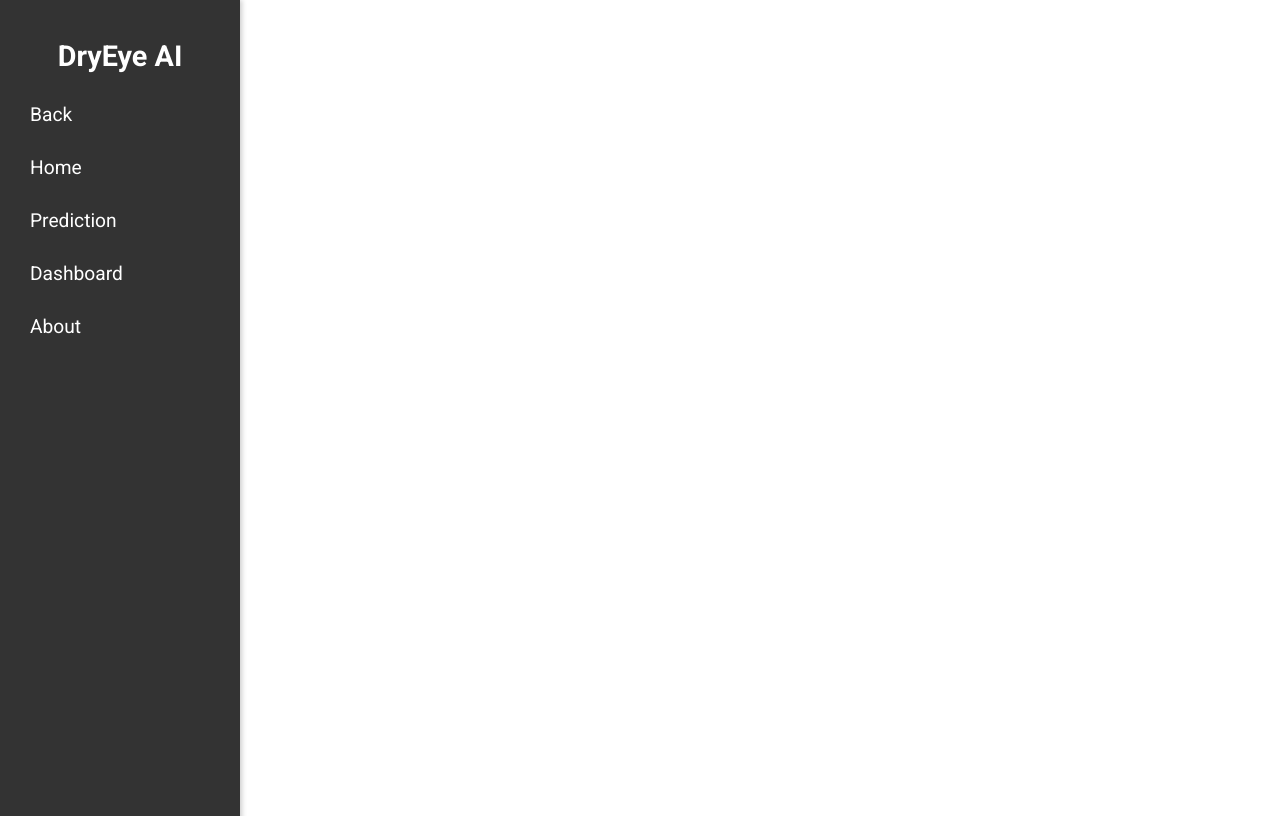
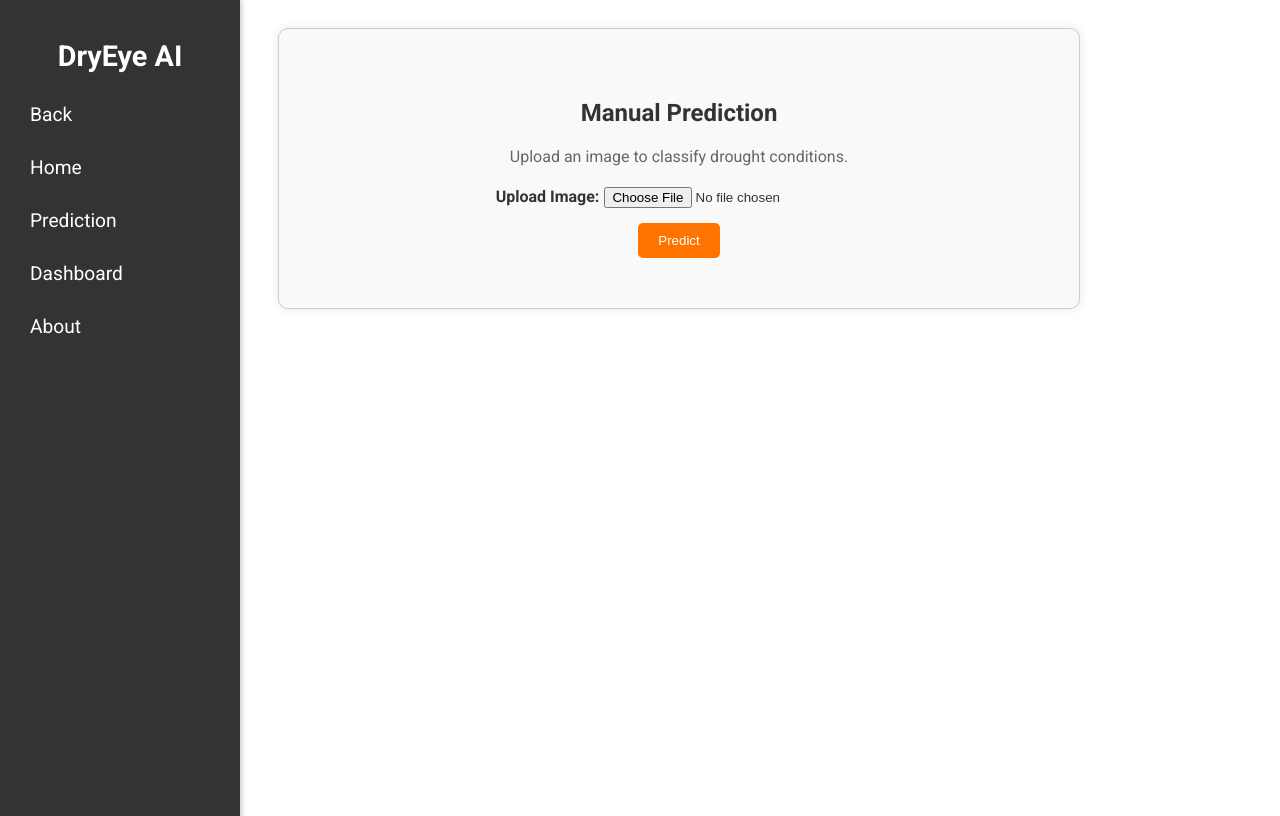
Before and after one commit to burhan-dahod/DryEye, a React (Create React App) app in the folder dryeye-ai/dryeye/frontend/: page /manual in a window 1280 px wide. Built offline with nearby package versions, Linux system fonts and the light colour scheme.

Commit message:
manual prediction cv

```diff
--- a/dryeye-ai/dryeye/frontend/package.json
+++ b/dryeye-ai/dryeye/frontend/package.json
@@ -6,6 +6,7 @@
     "@testing-library/jest-dom": "^5.17.0",
     "@testing-library/react": "^13.4.0",
     "@testing-library/user-event": "^13.5.0",
+    "browser-image-compression": "^2.0.2",
     "react": "^18.3.1",
     "react-dom": "^18.3.1",
     "react-router-dom": "^6.26.0",
--- a/dryeye-ai/dryeye/frontend/src/pages/App.js
+++ b/dryeye-ai/dryeye/frontend/src/pages/App.js
@@ -6,6 +6,7 @@ import Home from "./Home";
 import Prediction from "./Prediction";
 import Dashboard from "./Dashboard";
 import AutomaticPrediction from "./AutomaticPrediction";
+import ManualPage from './ManualPage';
 
 import "./App.css";
 
@@ -23,6 +24,8 @@ function App() {
             <Route path="/home" element={<Home />} />
             <Route path="/prediction" element={<Prediction />} />
             <Route path="/dashboard" element={<Dashboard />} />
+            <Route path="/manual" element={<ManualPage />} /> {/* Add route for ManualPage */}
+
             <Route
               path="/automatic-prediction"
               element={<AutomaticPrediction></AutomaticPrediction>}
--- a/dryeye-ai/dryeye/frontend/src/pages/Home.js
+++ b/dryeye-ai/dryeye/frontend/src/pages/Home.js
@@ -61,13 +61,9 @@ const Home = () => {
           <div className="Prediction-option">
             <h3>Manual Prediction</h3>
             <p>
-              Enter specific parameters to manually predict drought conditions
-              in your area.
+              Enter specific parameters to manually predict drought conditions in your area.
             </p>
-            <button
-              onClick={() => handleNavigate("/manual-prediction")}
-              className="Home-button"
-            >
+            <button onClick={() => handleNavigate('/manual')} className="Home-button">
               Manual Prediction
             </button>
           </div>
--- /dev/null
+++ b/dryeye-ai/dryeye/frontend/src/pages/ManualPage.css
@@ -0,0 +1,77 @@
+.manual-page {
+    width: 700px;
+    margin: 0 auto;
+    padding: 50px;
+    border: 1px solid #ccc;
+    border-radius: 10px;
+    box-shadow: 0 0 10px rgba(0, 0, 0, 0.1);
+    background-color: #f9f9f9;
+}
+
+.manual-page h2 {
+    text-align: center;
+    color: #333;
+}
+
+.manual-page p {
+    text-align: center;
+    color: #666;
+}
+
+.manual-page form {
+    display: flex;
+    flex-direction: column;
+    align-items: center;
+    gap: 10px;
+}
+
+.manual-page label {
+    font-weight: bold;
+    color: #333;
+}
+
+.manual-page input[type="file"] {
+    padding: 5px;
+    border-radius: 5px;
+}
+
+.manual-page .submit-button {
+    padding: 10px 20px;
+    border: none;
+    border-radius: 5px;
+    background-color: #ff7300;
+    color: #fff;
+    cursor: pointer;
+}
+
+.manual-page .submit-button:disabled {
+    background-color: #ccc;
+}
+
+.result {
+    margin-top: 20px;
+    padding: 20px;
+    border: 1px solid #ccc;
+    border-radius: 10px;
+    background-color: #fff;
+}
+
+.result h3 {
+    text-align: center;
+    color: #333;
+}
+
+.result p {
+    color: #333;
+}
+
+.result ul {
+    list-style-type: none;
+    padding: 0;
+}
+
+.result li {
+    display: flex;
+    justify-content: space-between;
+    padding: 5px 0;
+}
--- /dev/null
+++ b/dryeye-ai/dryeye/frontend/src/pages/ManualPage.js
@@ -0,0 +1,122 @@
+import React, { useState } from 'react';
+import axios from 'axios';
+import imageCompression from 'browser-image-compression';
+import './ManualPage.css'; // Import the CSS file for styling
+
+const ManualPage = () => {
+    const [image, setImage] = useState(null);
+    const [result, setResult] = useState(null);
+    const [loading, setLoading] = useState(false);
+    const [imageURL, setImageURL] = useState(null);
+
+    const handleFileChange = async (event) => {
+        const file = event.target.files[0];
+        if (file) {
+            try {
+                // Compress the image file
+                const options = {
+                    maxSizeMB: 9,
+                    maxWidthOrHeight: 3000,
+                    useWebWorker: true,
+                };
+                const compressedFile = await imageCompression(file, options);
+                setImage(compressedFile);
+                setImageURL(URL.createObjectURL(compressedFile));
+            } catch (error) {
+                console.error('Error compressing image:', error);
+            }
+        }
+    };
+
+    const handleSubmit = async (event) => {
+        event.preventDefault();
+        if (!image) {
+            alert('Please upload an image first.');
+            return;
+        }
+
+        setLoading(true);
+        const formData = new FormData();
+        formData.append('file', image);
+
+        console.log('Submitting form...');
+
+        try {
+            const response = await axios.post(
+                'https://classify.roboflow.com/drought-detectiom-utufi/1?api_key=B0Rb5LrPmBpljkaBSucy',
+                formData,
+                {
+                    headers: {
+                        'Authorization': `Bearer ARVONcsjz5R6slVVyLDI`,
+                        'Content-Type': 'multipart/form-data',
+                    },
+                }
+            );
+            console.log('Response received:', response.data);
+            setResult(response.data);
+        } catch (error) {
+            console.error('Error making prediction:', error.response ? error.response.data : error.message);
+            alert('An error occurred. Please check the console for details.');
+        } finally {
+            setLoading(false);
+            console.log('Request completed');
+        }
+    };
+
+    const getConfidenceColor = (confidence) => {
+        return confidence >= 0.75 ? 'green' : 'red';
+    };
+
+    const formatConfidence = (confidence) => {
+        return `${(confidence * 100).toFixed(2)}%`;
+    };
+
+    return (
+        <div className="manual-page">
+            <h2>Manual Prediction</h2>
+            <p>Upload an image to classify drought conditions.</p>
+            <form onSubmit={handleSubmit}>
+                <label>
+                    Upload Image:
+                    <input type="file" accept="image/*" onChange={handleFileChange} />
+                </label>
+                <button type="submit" disabled={loading} className="submit-button">
+                    {loading ? 'Processing...' : 'Predict'}
+                </button>
+            </form>
+            {imageURL && (
+                <div className="uploaded-image">
+                    <h3>Uploaded Image</h3>
+                    <img src={imageURL} alt="Uploaded" style={{ maxWidth: '100%', maxHeight: '400px' }} />
+                </div>
+            )}
+            {result && (
+                <div className="result">
+                    <h3>Prediction Results</h3>
+                    <p>
+                        <strong>Top Prediction:</strong> {result.predicted_classes[0]}
+                    </p>
+                    <p>
+                        <strong>Confidence:</strong>
+                        <span style={{ color: getConfidenceColor(result.predictions[result.predicted_classes[0]].confidence) }}>
+                            {formatConfidence(result.predictions[result.predicted_classes[0]].confidence)}
+                        </span>
+                    </p>
+                    <p><strong>Predictions:</strong></p>
+                    <ul>
+                        {Object.keys(result.predictions).map((key, index) => (
+                            <li key={index}>
+                                <span>{key}:</span>
+                                <span style={{ color: getConfidenceColor(result.predictions[key].confidence) }}>
+                                    {formatConfidence(result.predictions[key].confidence)}
+                                </span>
+                            </li>
+                        ))}
+                    </ul>
+                </div>
+            )}
+        </div>
+    );
+};
+
+export default ManualPage;
```
Also changed, not shown: 1 other file (tests, documents, lock files or other folders).
